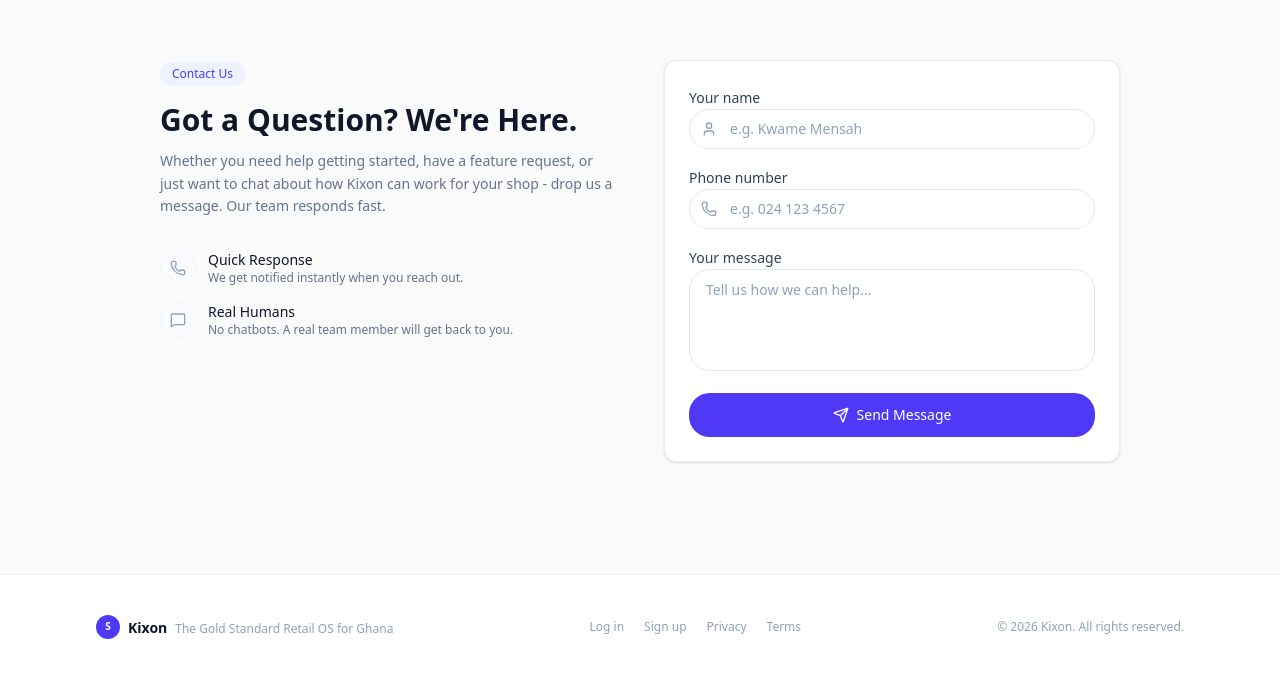
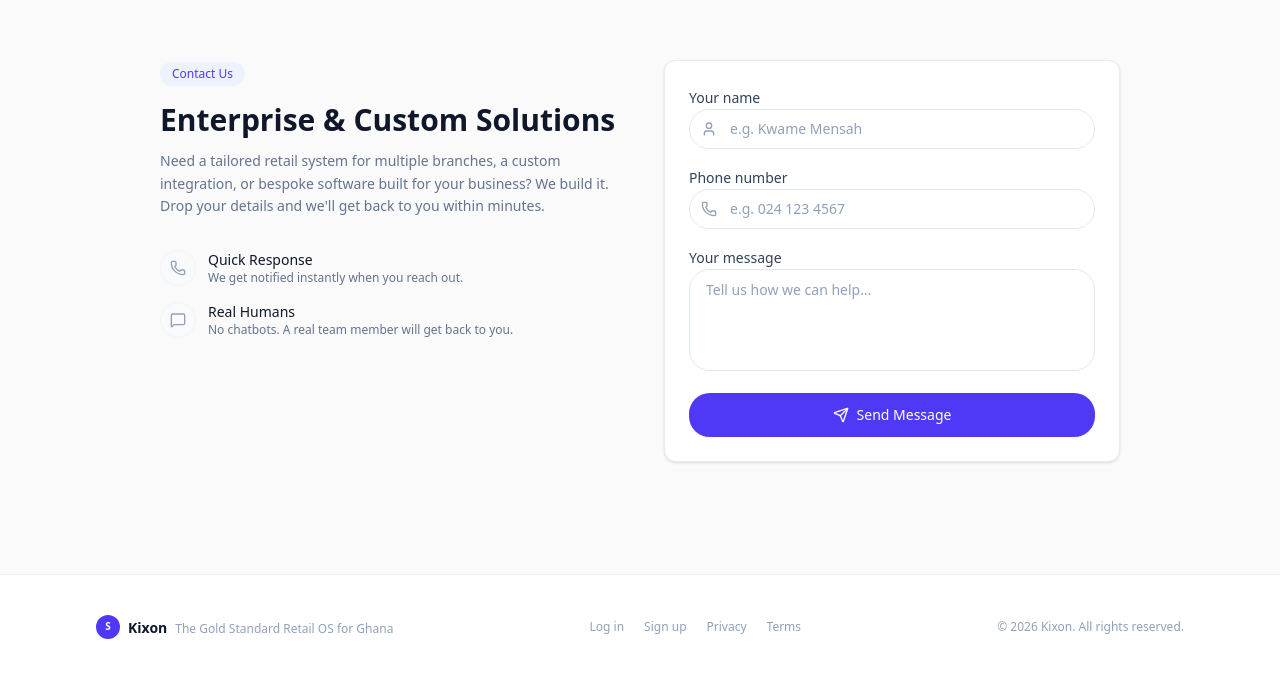
Before and after one commit to isaac-svg/pos-publicfacing-, a React (Vite) app: page / in a window 1280 px wide. Shown: the part 6836-7513 px from the top of the page. Built offline with nearby package versions, Linux system fonts and the light colour scheme; no server answers.

Commit message:
refactor: update ContactSection heading and description for clarity on enterprise solutions

```diff
--- a/src/components/marketing/sections/ContactSection.tsx
+++ b/src/components/marketing/sections/ContactSection.tsx
@@ -70,10 +70,10 @@ export default function ContactSection() {
               Contact Us
             </span>
             <h2 className="contact-reveal text-2xl sm:text-3xl font-bold text-slate-900">
-              Got a Question? We're Here.
+              Enterprise &amp; Custom Solutions
             </h2>
             <p className="contact-reveal mt-3 text-sm text-slate-500 leading-relaxed">
-              Whether you need help getting started, have a feature request, or just want to chat about how Kixon can work for your shop - drop us a message. Our team responds fast.
+              Need a tailored retail system for multiple branches, a custom integration, or bespoke software built for your business? We build it. Drop your details and we'll get back to you within minutes.
             </p>
 
             <div className="contact-reveal mt-8 space-y-4">
```
